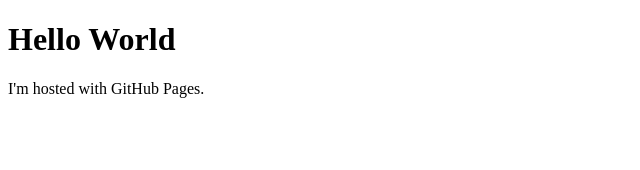
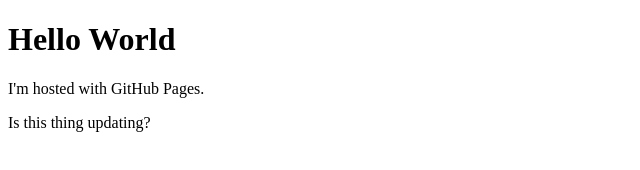
Before and after one commit to JacqualynBlizzard/JacqualynBlizzard.github.io, a plain HTML site: page index.html in a window 1280 px wide. Shown: the whole page, without its empty margins (0-640 px from the left). Drawn offline with Linux system fonts and the light colour scheme.

Commit message:
Add index.html

```diff
--- a/index.html
+++ b/index.html
@@ -3,5 +3,6 @@
 <body>
 <h1>Hello World</h1>
 <p>I'm hosted with GitHub Pages.</p>
+<p>Is this thing updating?</p>
 </body>
 </html>
```
